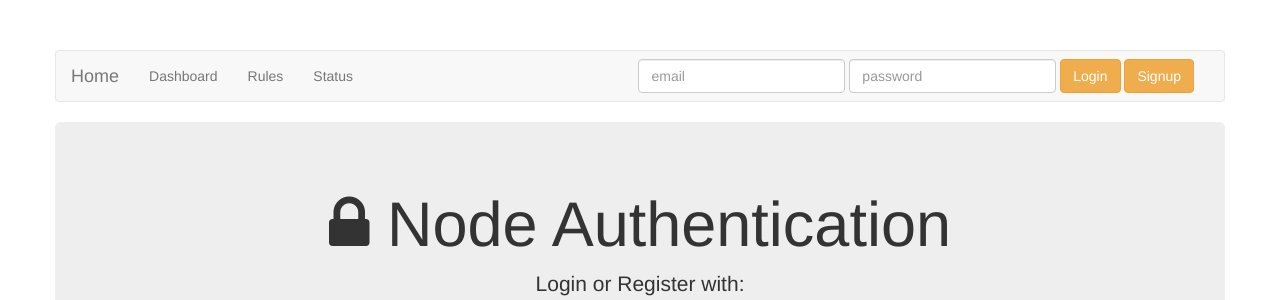
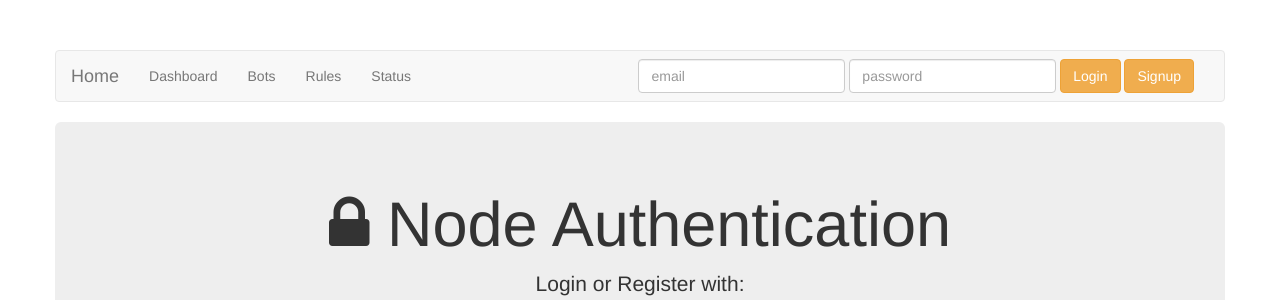
Before and after one commit to Midgethulk/DiscordAppNode, a Node server app: page / in a window 1280 px wide. Shown: the top 300 px of the page. Run offline with Node 20, Linux system fonts and the light colour scheme; some libraries are stand-ins or nearby versions.

Commit message:
UX improvements

```diff
--- a/views/botchan/status.hbs
+++ b/views/botchan/status.hbs
@@ -33,6 +33,7 @@
                         <li><a href="/dashboard">Dashboard</a></li>
                         -->
                         <li><a href="/dashboard">Dashboard</a></li>
+                        <li><a href="/dashboard/bots">Bots</a></li>
                         <li><a href="/rule/overview">Rules</a></li>
                         <li><a href="/botchan/status">Status</a></li>
                     </ul>
--- a/views/dashboard/bots.hbs
+++ b/views/dashboard/bots.hbs
@@ -27,6 +27,7 @@
             <div class="collapse navbar-collapse" id="navbar-items-collapse">
                 <ul class="nav navbar-nav">
                     <li><a href="/dashboard">Dashboard</a></li>
+                    <li><a href="#">Bots</a></li>
                     <li><a href="/rule/overview">Rules</a></li>
                     <li><a href="/botchan/status">Status</a></li>
                 </ul>
--- a/views/dashboard/dashboard.hbs
+++ b/views/dashboard/dashboard.hbs
@@ -26,6 +26,7 @@
             <div class="collapse navbar-collapse" id="navbar-items-collapse">
                 <ul class="nav navbar-nav">
                     <li><a href="/dashboard">Dashboard</a></li>
+                    <li><a href="/dashboard/bots">Bots</a></li>
                     <li><a href="/rule/overview">Rules</a></li>
                     <li><a href="/botchan/status">Status</a></li>
                 </ul>
--- a/views/dashboard/users.hbs
+++ b/views/dashboard/users.hbs
@@ -26,6 +26,7 @@
             <div class="collapse navbar-collapse" id="navbar-items-collapse">
                 <ul class="nav navbar-nav">
                     <li><a href="/dashboard">Dashboard</a> </li>
+                    <li><a href="/dashboard/bots">Bots</a></li>
                     <li><a href="/rule/overview">Rules</a></li>
                     <li><a href="/botchan/status">Status</a></li>
                 </ul>
--- a/views/index.hbs
+++ b/views/index.hbs
@@ -26,6 +26,7 @@
             <div class="collapse navbar-collapse" id="navbar-items-collapse">
                 <ul class="nav navbar-nav">
                     <li><a href="/dashboard">Dashboard</a> </li>
+                    <li><a href="/dashboard/bots">Bots</a></li>
                     <li><a href="/rule/overview">Rules</a></li>
                     <li><a href="/botchan/status">Status</a></li>
                 </ul>
--- a/views/rule/overview.hbs
+++ b/views/rule/overview.hbs
@@ -29,6 +29,7 @@
             <div class="collapse navbar-collapse" id="navbar-items-collapse">
                 <ul class="nav navbar-nav">
                     <li><a href="/dashboard">Dashboard</a></li>
+                    <li><a href="/dashboard/bots">Bots</a></li>
                     <li><a href="/rule/overview">Rules</a></li>
                     <li><a href="/botchan/status">Status</a></li>
                 </ul>
--- a/views/rule/rule.hbs
+++ b/views/rule/rule.hbs
@@ -54,7 +54,9 @@
                     <p>Management for Bot-Chan rules</p>
                     <p>
                         <a href="/rule/overview" class="btn btn-primary" role="button">Overview</a>
+                        <!--
                         <a href="/rule/create" class="btn btn-primary" role="button">Create</a>
+                        -->
                     </p>
                     {{#if message}}
                         <div class="alert alert-info">
```
